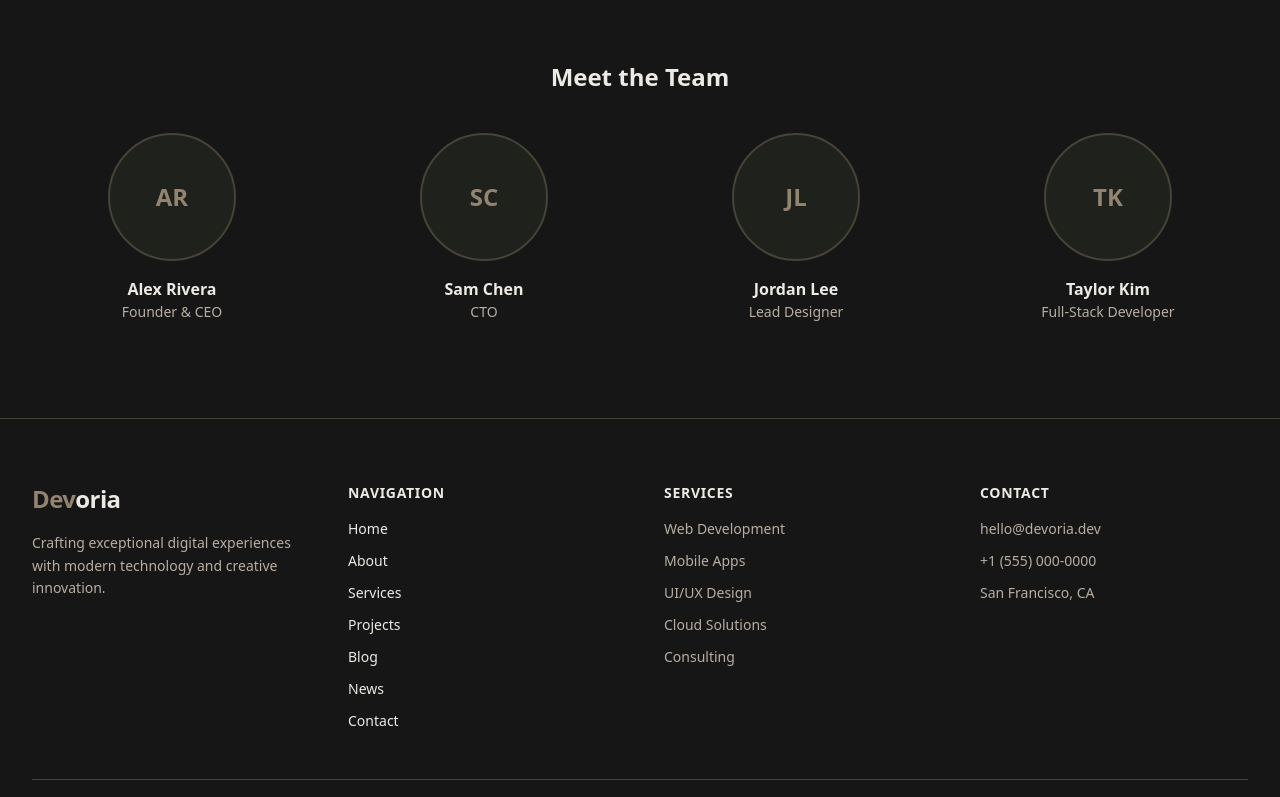
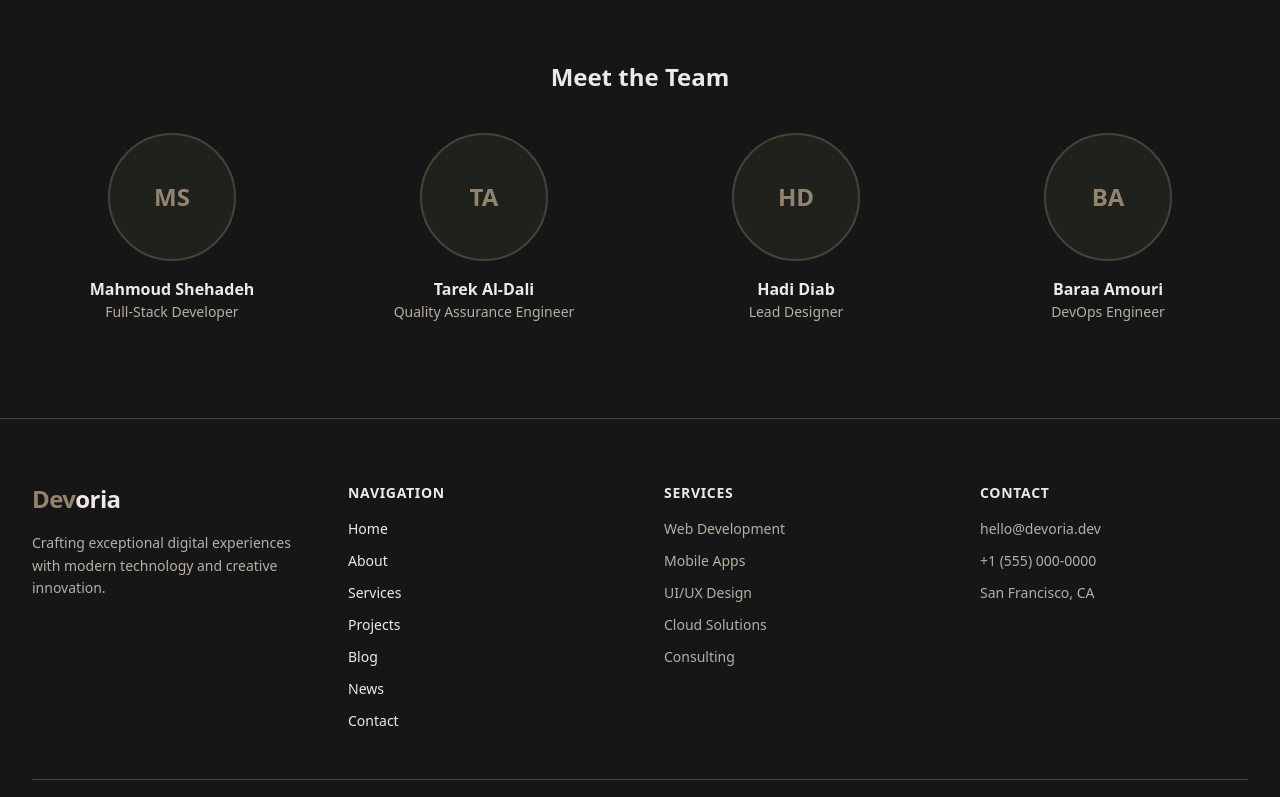
Before and after one commit to Taylerv1/devoria, a Next.js app: page /about in a window 1280 px wide. Shown: the part 833-1630 px from the top of the page. Built offline with nearby package versions, Linux system fonts and the light colour scheme; no server answers.

Commit message:
add logo image and update Navbar component to use it

```diff
--- a/src/app/(public)/about/page.tsx
+++ b/src/app/(public)/about/page.tsx
@@ -30,10 +30,10 @@ const values = [
 ];
 
 const team = [
-  { name: "Alex Rivera", role: "Founder & CEO", image: "/team/alex.jpg" },
-  { name: "Sam Chen", role: "CTO", image: "/team/sam.jpg" },
-  { name: "Jordan Lee", role: "Lead Designer", image: "/team/jordan.jpg" },
-  { name: "Taylor Kim", role: "Full-Stack Developer", image: "/team/taylor.jpg" },
+  { name: "Mahmoud Shehadeh", role: "Full-Stack Developer", image: "/team/alex.jpg" },
+  { name: "Tarek Al-Dali", role: "Quality Assurance Engineer", image: "/team/sam.jpg" },
+  { name: "Hadi Diab", role: "Lead Designer", image: "/team/jordan.jpg" },
+  { name: "Baraa Amouri", role: "DevOps Engineer", image: "/team/taylor.jpg" },
 ];
 
 export default function AboutPage() {
--- a/src/components/layout/Navbar.tsx
+++ b/src/components/layout/Navbar.tsx
@@ -30,7 +30,7 @@ export default function Navbar() {
             <Link
               key={link.href}
               href={link.href}
-              className="text-sm text-[var(--color-text-muted)] transition-colors hover:text-white"
+              className="relative text-sm text-[var(--color-text-muted)] no-underline transition-all duration-200 hover:text-[var(--color-primary)] hover:[text-shadow:0_0_10px_var(--color-primary),0_0_20px_var(--color-primary),0_0_30px_var(--color-primary),0_0_40px_var(--color-primary)]"
             >
               {link.label}
             </Link>
@@ -62,7 +62,7 @@ export default function Navbar() {
                 key={link.href}
                 href={link.href}
                 onClick={() => setOpen(false)}
-                className="rounded-lg px-3 py-2.5 text-[var(--color-text-muted)] transition-colors hover:bg-white/5 hover:text-white"
+                className="relative rounded-lg px-3 py-2.5 text-[var(--color-text-muted)] no-underline transition-all duration-500 hover:bg-white/5 hover:text-[var(--color-primary)] hover:[text-shadow:0_0_10px_var(--color-primary),0_0_20px_var(--color-primary),0_0_30px_var(--color-primary),0_0_40px_var(--color-primary)]"
               >
                 {link.label}
               </Link>
```
